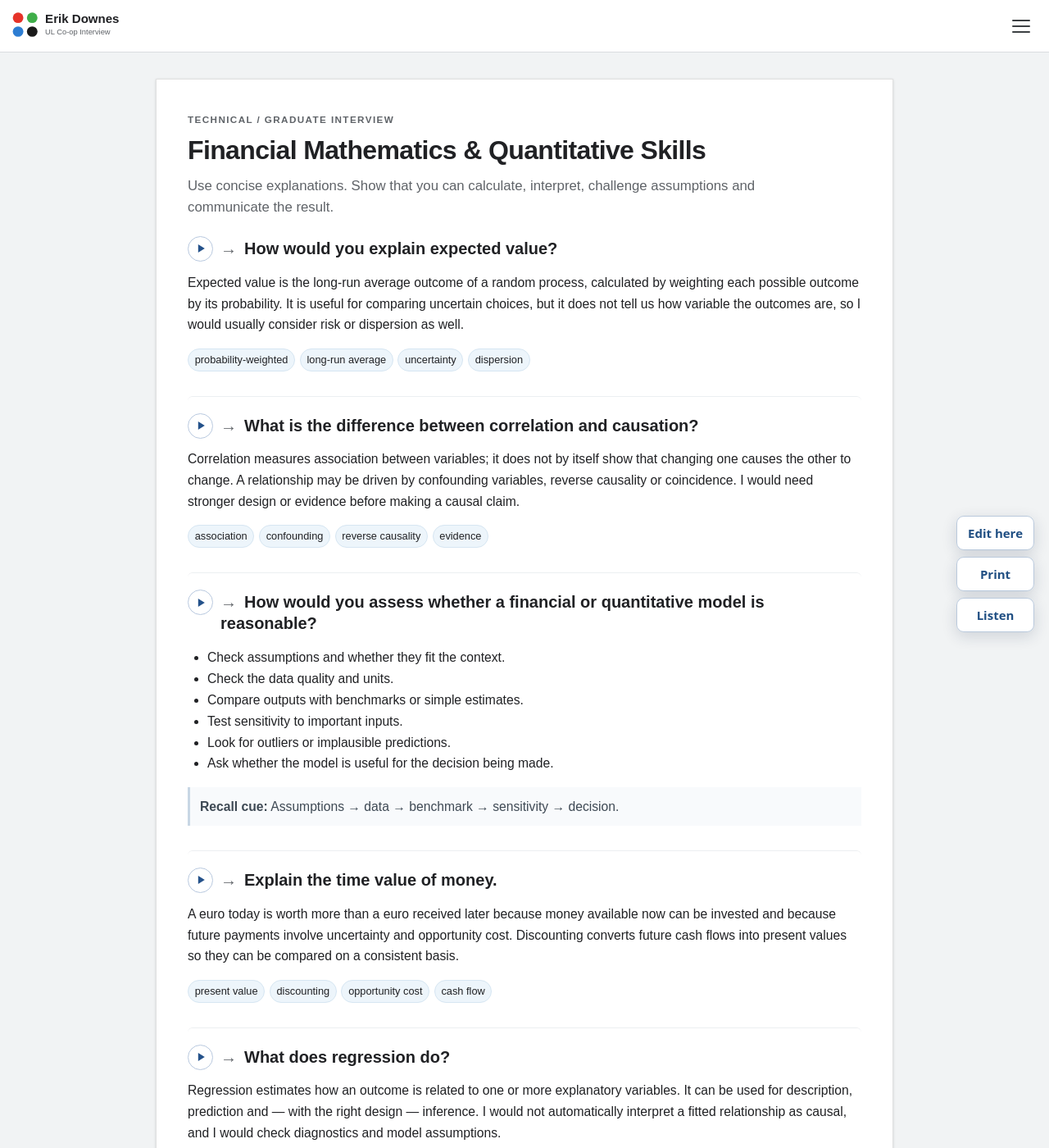
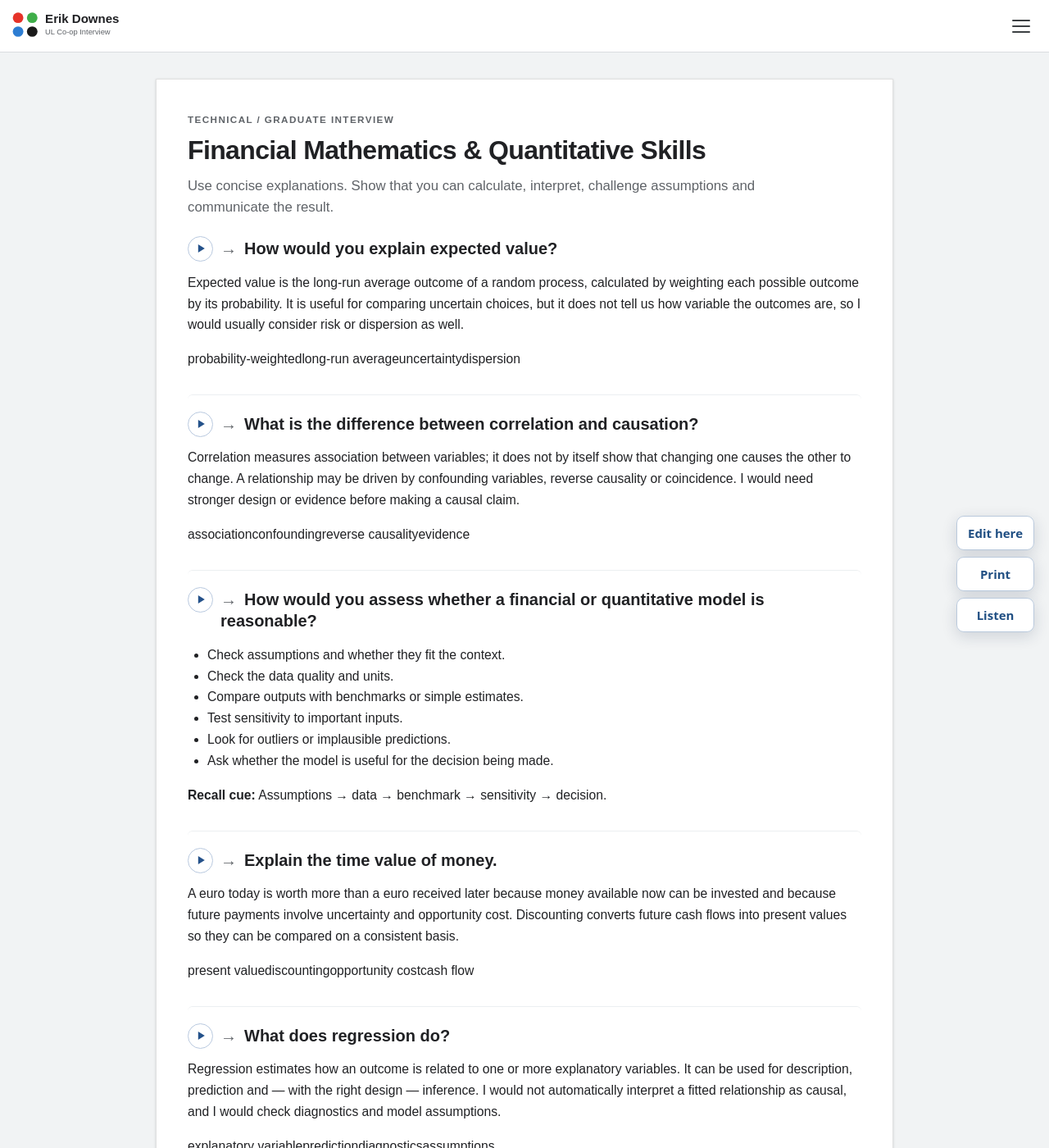
Before and after one commit to ronandownes/coop, a Jekyll site: the page built from financial-maths.md, in a window 1280 px wide and 1400 px high. Shown: the whole window at 82% size. Built offline with Jekyll 4.4.1, drawn with Linux system fonts in a browser that asks for light colours; some of the changed text lies outside the part shown.

Commit message:
Update financial-maths.md (via Pages CMS)

```diff
--- a/financial-maths.md
+++ b/financial-maths.md
@@ -1,22 +1,23 @@
 ---
 layout: doc
+handle: Financial
 title: Financial Mathematics & Quantitative Skills
 nav_order: 50
 eyebrow: TECHNICAL / GRADUATE INTERVIEW
-intro: Use concise explanations. Show that you can calculate, interpret, challenge assumptions and communicate the result.
+intro: Use concise explanations. Show that you can calculate, interpret,
+  challenge assumptions and communicate the result.
 ---
-
 ## Expected value | How would you explain expected value?
 
 Expected value is the long-run average outcome of a random process, calculated by weighting each possible outcome by its probability. It is useful for comparing uncertain choices, but it does not tell us how variable the outcomes are, so I would usually consider risk or dispersion as well.
 
-<div class="key-vocab"><span>probability-weighted</span><span>long-run average</span><span>uncertainty</span><span>dispersion</span></div>
+probability-weightedlong-run averageuncertaintydispersion
 
 ## Correlation | What is the difference between correlation and causation?
 
 Correlation measures association between variables; it does not by itself show that changing one causes the other to change. A relationship may be driven by confounding variables, reverse causality or coincidence. I would need stronger design or evidence before making a causal claim.
 
-<div class="key-vocab"><span>association</span><span>confounding</span><span>reverse causality</span><span>evidence</span></div>
+associationconfoundingreverse causalityevidence
 
 ## Model quality | How would you assess whether a financial or quantitative model is reasonable?
 
@@ -27,37 +28,37 @@ Correlation measures association between variables; it does not by itself show t
 - Look for outliers or implausible predictions.
 - Ask whether the model is useful for the decision being made.
 
-<p class="recall"><strong>Recall cue:</strong> Assumptions → data → benchmark → sensitivity → decision.</p>
+**Recall cue:** Assumptions → data → benchmark → sensitivity → decision.
 
 ## Time value | Explain the time value of money.
 
 A euro today is worth more than a euro received later because money available now can be invested and because future payments involve uncertainty and opportunity cost. Discounting converts future cash flows into present values so they can be compared on a consistent basis.
 
-<div class="key-vocab"><span>present value</span><span>discounting</span><span>opportunity cost</span><span>cash flow</span></div>
+present valuediscountingopportunity costcash flow
 
 ## Regression | What does regression do?
 
 Regression estimates how an outcome is related to one or more explanatory variables. It can be used for description, prediction and — with the right design — inference. I would not automatically interpret a fitted relationship as causal, and I would check diagnostics and model assumptions.
 
-<div class="key-vocab"><span>explanatory variable</span><span>prediction</span><span>diagnostics</span><span>assumptions</span></div>
+explanatory variablepredictiondiagnosticsassumptions
 
 ## Unusual data | How would you investigate an unusual observation in a dataset?
 
 I would first check whether it is a data-entry or measurement issue. If it is genuine, I would understand the context, quantify how influential it is, compare results with and without it where appropriate, and avoid deleting it simply because it is inconvenient.
 
-<div class="key-vocab"><span>outlier</span><span>data quality</span><span>influence</span><span>robustness</span></div>
+outlierdata qualityinfluencerobustness
 
 ## Optimisation | What is optimisation and where might a business use it?
 
 Optimisation is choosing the best feasible decision according to an objective, subject to constraints. A business might use it for scheduling, allocation of resources, routing, portfolio decisions, production planning or inventory.
 
-<div class="key-vocab"><span>objective function</span><span>constraints</span><span>feasible</span><span>allocation</span></div>
+objective functionconstraintsfeasibleallocation
 
 ## Credibility | How do you check whether a numerical answer is credible?
 
 I check units, sign and order of magnitude, compare with a rough estimate or limiting case, verify assumptions, and if possible use an independent method or software check. A precise-looking number is not useful if it fails a basic reasonableness test.
 
-<p class="recall"><strong>Recall cue:</strong> Units → magnitude → benchmark → independent check.</p>
+**Recall cue:** Units → magnitude → benchmark → independent check.
 
 ## Academic evidence to draw on
 
```
